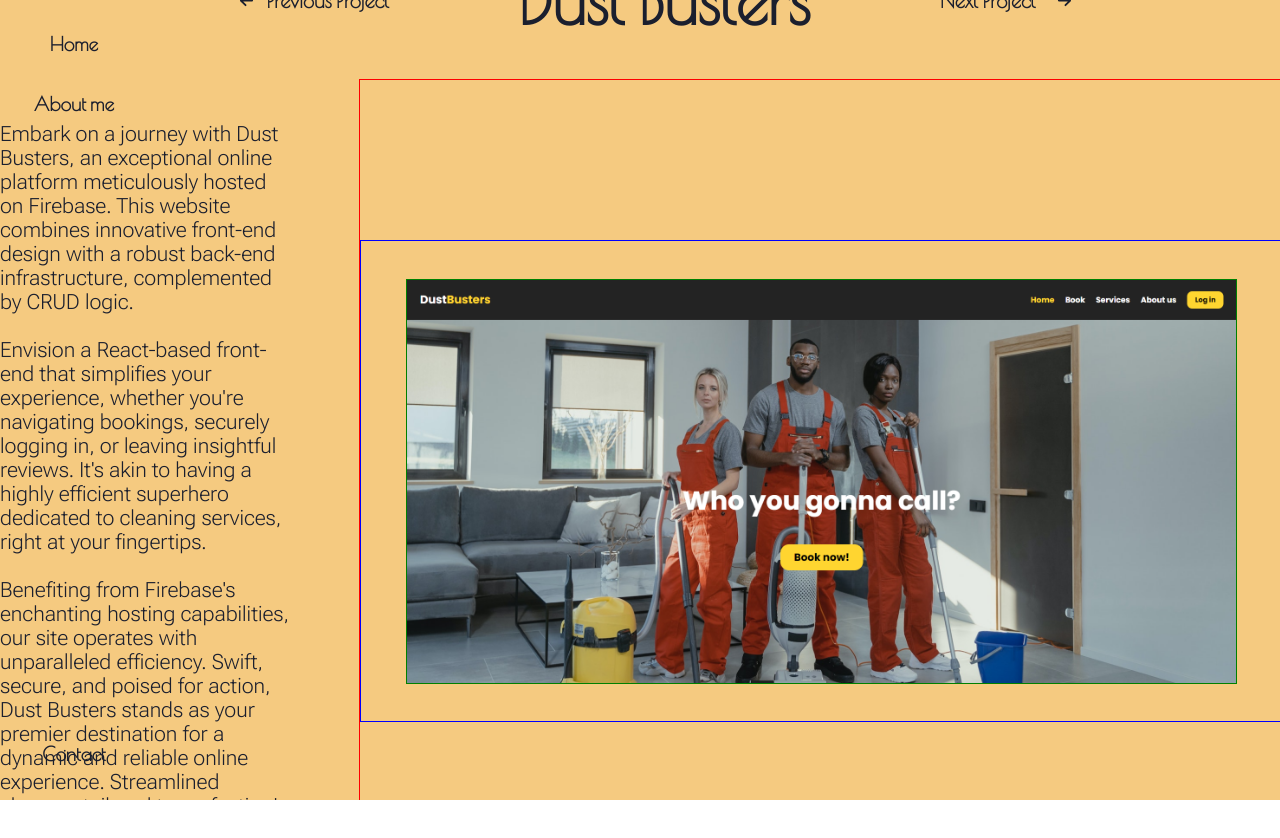
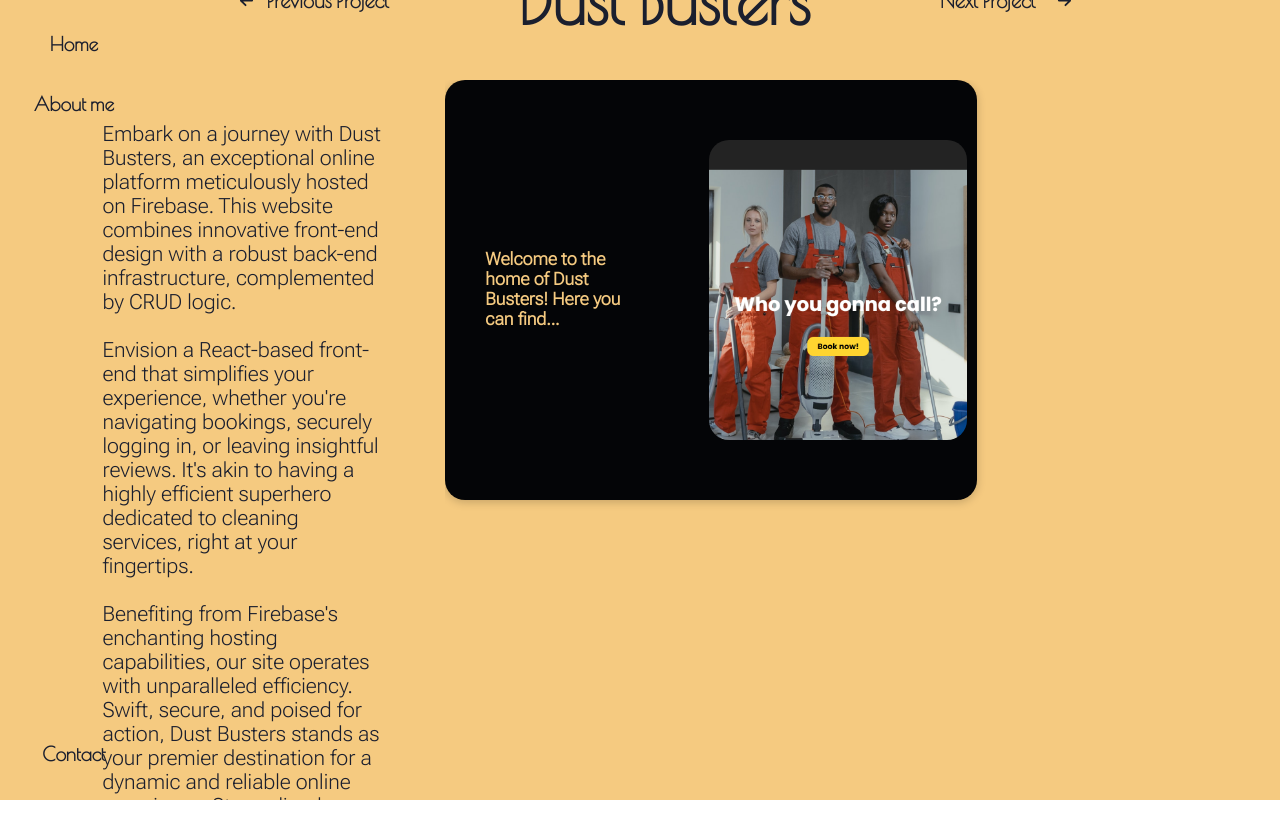
Before and after one commit to starleafer/My-portfolio, a React (Vite) app in the folder workspace/: page /cleaning in a window 1280 px wide. Shown: the top 838 px of the page. Built offline with nearby package versions, Linux system fonts and the light colour scheme; a web font is replaced by a local one.

Commit message:
Enhance ParallaxImage component with dynamic styling and image information

```diff
--- a/workspace/src/components/PageBody.jsx
+++ b/workspace/src/components/PageBody.jsx
@@ -1,14 +1,20 @@
-import React, { useEffect, useRef, useState } from 'react'
+import React, { useEffect, useRef, useState } from "react";
 import styled, { keyframes } from "styled-components";
-import { Link } from 'react-router-dom';
-import { motion as m, motion, useMotionValueEvent, useScroll, useTransform } from 'framer-motion';
-import { FontAwesomeIcon } from '@fortawesome/react-fontawesome'
-import { faGithub } from '@fortawesome/free-brands-svg-icons';
-import { useCardContext } from '../context/CardContext';
-import { faArrowUpRightFromSquare } from '@fortawesome/free-solid-svg-icons';
-import PageNavigationButton from './PageNavigationButton';
-import ImageGallerySlider from './ImageGallerySlider';
-import ParallaxImage from './ParallaxImage';
+import { Link } from "react-router-dom";
+import {
+  motion as m,
+  motion,
+  useMotionValueEvent,
+  useScroll,
+  useTransform,
+} from "framer-motion";
+import { FontAwesomeIcon } from "@fortawesome/react-fontawesome";
+import { faGithub } from "@fortawesome/free-brands-svg-icons";
+import { useCardContext } from "../context/CardContext";
+import { faArrowUpRightFromSquare } from "@fortawesome/free-solid-svg-icons";
+import PageNavigationButton from "./PageNavigationButton";
+import ImageGallerySlider from "./ImageGallerySlider";
+import ParallaxImage from "./ParallaxImage";
 
 function PageBody({
   title,
@@ -28,37 +34,36 @@ function PageBody({
   const [isSwitchActive, setIsSwitchActive] = useState(false);
   const { card } = useCardContext();
 
-  const links = [nativeRepo, browserRepo, website].filter(link => link);
+  const links = [nativeRepo, browserRepo, website].filter((link) => link);
   const numColumns = links.length;
 
-  const currentPath = window.location.pathname.replace('/', '');
-  const currentCard = card.find(item => item.path === currentPath) || card[0];
+  const currentPath = window.location.pathname.replace("/", "");
+  const currentCard = card.find((item) => item.path === currentPath) || card[0];
   const color = currentCard.color;
   const backgroundColor = currentCard.backgroundColor;
   const shadowColor = currentCard.shadow;
 
   useEffect(() => {
-    console.log('Native images:', {
+    console.log("Native images:", {
       array: nativeImages,
       length: nativeImages?.length,
       isArray: Array.isArray(nativeImages),
-      sample: nativeImages?.[0]
+      sample: nativeImages?.[0],
     });
 
-    console.log('Browser images:', {
+    console.log("Browser images:", {
       array: browserImages,
       length: browserImages?.length,
       isArray: Array.isArray(browserImages),
-      sample: browserImages?.[0]
+      sample: browserImages?.[0],
     });
   }, [nativeImages, browserImages]);
-
 
   const renderNativeLink = nativeRepo && (
     <Link
       to={nativeRepo}
       target="_blank"
-      style={{ textDecoration: 'none', color: color }}
+      style={{ textDecoration: "none", color: color }}
       onMouseEnter={() => setHoveredLink(2)}
       onMouseLeave={() => setHoveredLink(null)}
     >
@@ -67,7 +72,7 @@ function PageBody({
           <FontAwesomeIcon
             icon={faGithub}
             className="icon"
-            style={{ marginRight: '0.5vw' }}
+            style={{ marginRight: "0.5vw" }}
           />
         )}
         Native code
@@ -79,7 +84,7 @@ function PageBody({
     <Link
       to={browserRepo}
       target="_blank"
-      style={{ textDecoration: 'none', color: color }}
+      style={{ textDecoration: "none", color: color }}
       onMouseEnter={() => setHoveredLink(2)}
       onMouseLeave={() => setHoveredLink(null)}
     >
@@ -88,7 +93,7 @@ function PageBody({
           <FontAwesomeIcon
             icon={faGithub}
             className="icon"
-            style={{ marginRight: '0.5vw' }}
+            style={{ marginRight: "0.5vw" }}
           />
         )}
         Browser code
@@ -100,7 +105,7 @@ function PageBody({
     <Link
       to={website}
       target="_blank"
-      style={{ textDecoration: 'none', color: color }}
+      style={{ textDecoration: "none", color: color }}
       onMouseEnter={() => setHoveredLink(3)}
       onMouseLeave={() => setHoveredLink(null)}
     >
@@ -108,7 +113,7 @@ function PageBody({
         {window.innerWidth >= 768 && (
           <FontAwesomeIcon
             icon={faArrowUpRightFromSquare}
-            style={{ marginRight: '0.5vw' }}
+            style={{ marginRight: "0.5vw" }}
           />
         )}
         The webpage
@@ -116,16 +121,21 @@ function PageBody({
     </Link>
   );
 
-
   return (
     <Body backgroundColor={backgroundColor}>
-
       <Content color={color}>
         <TitleContainer>
           <PageNavigationButton title={title} shadowColor={shadowColor} />
         </TitleContainer>
         <ContentGroup>
-          <PageDescription style={{ display: 'flex', flexDirection: 'column', font: '55vw', margin: '0' }}>
+          <PageDescription
+            style={{
+              display: "flex",
+              flexDirection: "column",
+              font: "55vw",
+              margin: "0",
+            }}
+          >
             {PageDescription1}
             {PageDescription2 ? (
               <>
@@ -152,29 +162,27 @@ function PageBody({
             </LinkGroup>
           </PageDescription>
           <ImageContainer isSwitchActive={isSwitchActive}>
-            {isNative
-              ?
-                <ParallaxImage images={nativeImages} />
-
-              :
-                <ParallaxImage  images={browserImages} />
-
-            }
-
-
-            {/* <ImageGallerySlider
+            {isNative ? (
+              <ParallaxImage
+                images={nativeImages}
+                backgroundColor={backgroundColor}
                 color={color}
+                invertedColors={invertedColors}
+                isNative={isNative}
+              />
+            ) : (
+              <ParallaxImage
+                images={browserImages}
                 backgroundColor={backgroundColor}
-              shadowColor={shadowColor}
-              images={isNative ? nativeImages : browserImages}
-              isNative={isNative}
+                color={color}
                 invertedColors={invertedColors}
-            /> */}
+              />
+            )}
           </ImageContainer>
         </ContentGroup>
       </Content>
     </Body>
-  )
+  );
 }
 
 const fadein = keyframes`
@@ -189,7 +197,7 @@ const fadein = keyframes`
 const Body = styled(m.div)`
   position: relative;
   display: flex;
-  background-color: ${props => props.backgroundColor};
+  background-color: ${(props) => props.backgroundColor};
   width: 100vw;
   height: 100vh;
   overflow: hidden;
@@ -216,7 +224,7 @@ const Content = styled.div`
   justify-content: center;
   flex-direction: column;
   animation: ${fadein} 0.8s forwards;
-  color: ${props => props.color};
+  color: ${(props) => props.color};
 
   @media (max-width: 1024px) {
     width: 95%;
@@ -231,14 +239,14 @@ const Content = styled.div`
     margin: 0 10px 0 0;
     gap: 20px;
   }
-  `
+`;
 
 const ContentGroup = styled.div`
   display: flex;
   /* width: 100vw; */
   height: 100vh;
   align-items: center;
-  justify-content: flex-start;
+  justify-content: center;
   flex-direction: row;
   /* margin-left: 25vw; */
   gap: 4em;
@@ -279,7 +287,7 @@ const PageDescription = styled.div`
     font-size: 1.1em;
     width: 100%;
   }
-  `
+`;
 const LinkGroup = styled.div`
   display: flex;
   width: 100%;
@@ -297,7 +305,7 @@ const LinkGroup = styled.div`
     justify-content: center;
     margin-top: 10px;
   }
-`
+`;
 
 const Github = styled.div`
   display: flex;
@@ -306,7 +314,7 @@ const Github = styled.div`
   justify-content: center;
   padding: 0.3em;
   border-radius: 15px;
-  border: 4px dotted ${props => props.color};
+  border: 4px dotted ${(props) => props.color};
 
   @media (max-width: 1440px) {
     font-size: 1vw;
@@ -318,7 +326,7 @@ const Github = styled.div`
 
   @media (max-width: 965px) {
     font-size: 0.8vw;
-      border: 2px dotted ${props => props.color};
+    border: 2px dotted ${(props) => props.color};
   }
 
   @media (max-width: 768px) {
@@ -329,11 +337,11 @@ const Github = styled.div`
   @media (max-width: 425px) {
     width: 60%;
   }
-`
+`;
 
 const LinkContainer = styled.div`
   display: grid;
-  grid-template-columns: repeat(${props => props.numColumns}, 1fr);
+  grid-template-columns: repeat(${(props) => props.numColumns}, 1fr);
   width: 100%;
   padding: 0.4vw;
   align-items: center;
@@ -345,27 +353,25 @@ const LinkContainer = styled.div`
     justify-content: flex-start;
     margin: 0;
   }
-`
+`;
 
 const InfoLinks = styled.div`
   display: flex;
   position: relative;
   align-items: center;
   justify-content: center;
-  font-family: 'Roboto Flex';
+  font-family: "Roboto Flex";
   font-size: clamp(10px, 2vw, 21px);
-  color: ${props => props.color};
+  color: ${(props) => props.color};
   border-radius: 10px;
 
   &:hover {
     color: #fff;
   }
-`
+`;
 
 const ImageContainer = styled(motion.div)`
   width: 100%;
+`;
 
-`
-
-
-export default PageBody
+export default PageBody;
--- a/workspace/src/components/ParallaxImage.jsx
+++ b/workspace/src/components/ParallaxImage.jsx
@@ -3,20 +3,21 @@ import { motion, useScroll, useTransform, useSpring } from "framer-motion";
 import styled from "styled-components";
 import Lenis from "lenis";
 
-
-export default function ParallaxImage({ images = [] }) {
+export default function ParallaxImage({
+  images = [],
+  backgroundColor,
+  color,
+  invertedColors,
+  isNative,
+}) {
   const containerRef = useRef(null);
-
-  useEffect(() => {
-    console.log('Processing images:', images);
-  }, [images]);
 
   useEffect(() => {
     const lenis = new Lenis({
       wrapper: containerRef.current,
       content: containerRef.current,
       duration: 1.2,
-      orientation: 'vertical',
+      orientation: "vertical",
       smooth: true,
       smoothWheel: true,
       touchMultiplier: 2,
@@ -38,8 +39,6 @@ export default function ParallaxImage({ images = [] }) {
     return null;
   }
 
-
-
   return (
     <Container ref={containerRef}>
       {images.map((image, index) => {
@@ -47,36 +46,69 @@ export default function ParallaxImage({ images = [] }) {
         const { scrollYProgress } = useScroll({
           target: itemRef,
           container: containerRef,
-          offset: ["start end", "end start"],
+          offset: ["start end", "start start"],
         });
 
         const opacity = useTransform(scrollYProgress, [0, 0.5, 1], [0, 1, 1]);
         const scale = useTransform(scrollYProgress, [0, 0.5, 1], [1.5, 1, 1]);
 
-        const smoothOpacity = useSpring(opacity, { stiffness: 100, damping: 20 });
+        const smoothOpacity = useSpring(opacity, {
+          stiffness: 100,
+          damping: 20,
+        });
+
         const smoothScale = useSpring(scale, { stiffness: 100, damping: 20 });
 
         const imageUrl = image.src || image;
         const imageAlt = image.alt || `Image ${index + 1}`;
 
+        const adjustBackgroundColor = (index, totalImages, color) => {
+          const percentage = 15 + index * 15;
+
+          const adjustedPercentage = Math.min(percentage, 100);
+
+          console.log(
+            `Index: ${index}, Adjusted Percentage: ${adjustedPercentage}`
+          );
+          return `color-mix(in srgb, ${color} ${adjustedPercentage}%, black)`;
+        };
+
         return (
-          <ImageWrapper
+          <CardWrapper
             key={image.id || index}
             ref={itemRef}
             isFirst={index === 0}
             isLast={index === images.length - 1}
+            isNative={isNative}
+            style={{
+              backgroundColor: adjustBackgroundColor(
+                index,
+                images.length,
+                invertedColors ? color : backgroundColor
+              ),
+              color: invertedColors ? backgroundColor : color,
+              top: isNative ? `${index * 10}px` : `${index * 35}px`,
+              marginBottom: index === images.length - 1 ? "40vh" : "0",
+            }}
           >
-            <StyledImage
+            <InfoContainer>
+              <Info>{image.info}</Info>
+            </InfoContainer>
+            <ImageContainer isNative={isNative}>
+              <Image
                 src={imageUrl}
                 alt={imageAlt}
                 style={{
                   opacity: smoothOpacity,
                   scale: smoothScale,
                 }}
-              onLoad={() => console.log(`Image loaded successfully:`, imageUrl)}
+                onLoad={() =>
+                  console.log(`Image loaded successfully:`, imageUrl)
+                }
                 onError={(e) => console.error(`Image load error:`, imageUrl, e)}
               />
-          </ImageWrapper>
+            </ImageContainer>
+          </CardWrapper>
         );
       })}
     </Container>
@@ -86,29 +118,59 @@ export default function ParallaxImage({ images = [] }) {
 const Container = styled.div`
   position: relative;
   height: 100vh;
-  width: 100%;
+  width: 47vw;
   overflow-y: scroll;
-  border: 1px solid red;
 `;
 
-const ImageWrapper = styled(motion.div)`
+const CardWrapper = styled(motion.div)`
+  display: flex;
+  flex-direction: row;
+  justify-content: center;
+  align-items: center;
+  position: sticky;
+  gap: ${(props) => (props.isNative ? "0" : "5em")};
+  top: 0;
+  margin-top: ${(props) => (props.isFirst ? "0" : "80vh")};
+  width: ${(props) => (props.isNative ? "25vw" : "40vw")};
+  height: ${(props) => (props.isNative ? "500px" : "400px")};
+  padding: 10px;
+  border-radius: 20px;
+  overflow: hidden;
+  background-color: ${(props) => props.backgroundColor};
+  box-shadow: 0px 2px 10px rgba(0, 0, 0, 0.2);
+`;
+
+const InfoContainer = styled.div`
   display: flex;
   justify-content: center;
   align-items: center;
-  position: sticky;
-  top: 0;
-  margin-top: ${props => props.isFirst ? "20vh" : props.isLast ? "10vh" : "80vh"};
-  width: 100%;
-  height: 60vh;
-  border: 1px solid blue;
+  text-align: start;
+  font-size: 1rem;
+  margin: 0 0 10px 30px;
+  width: 170px;
+  left: 20px;
 `;
 
-const StyledImage = styled(motion.img)`
-  max-width: 90%;
-  max-height: 90%;
-  width: auto;
-  height: auto;
-  object-fit: contain;
-  border: 1px solid green;
+const Info = styled.p`
+  font-size: 1.1rem;
+  font-weight: 600;
+  margin-bottom: 10px;
+  font-family: "Roboto Flex";
+`;
+
+const ImageContainer = styled.div`
+  position: relative;
+  display: flex;
+  justify-content: center;
+  align-items: center;
+  width: ${(props) => (props.isNative ? "60%" : "60%")};
+  height: ${(props) => (props.isNative ? "400px" : "300px")};
   overflow: hidden;
+  border-radius: 20px;
 `;
+
+const Image = styled(motion.img)`
+  height: 100%;
+  object-fit: cover;
+  border-radius: 20px;
+`;
--- a/workspace/src/components/pages/Cleaning.jsx
+++ b/workspace/src/components/pages/Cleaning.jsx
@@ -1,32 +1,60 @@
-import React, { useState } from 'react';
+import React, { useState } from "react";
 import styled from "styled-components";
-import { useTransitionContext } from '../../context/TransitionContext';
-import TransitionScreen from '../TransitionScreen';
-import PageBody from '../PageBody';
+import { useTransitionContext } from "../../context/TransitionContext";
+import TransitionScreen from "../TransitionScreen";
+import PageBody from "../PageBody";
 
 function Cleaning() {
-  const [ isNative, setIsNative ] = useState(false)
-  const [ isBrowser, setIsBrowser ] = useState(true)
+  const [isNative, setIsNative] = useState(false);
+  const [isBrowser, setIsBrowser] = useState(true);
   const { runTransition } = useTransitionContext();
 
-  const title = "Dust Busters"
+  const title = "Dust Busters";
 
-  const PageDescription1 = "Embark on a journey with Dust Busters, an exceptional online platform meticulously hosted on Firebase. This website combines innovative front-end design with a robust back-end infrastructure, complemented by CRUD logic.";
+  const PageDescription1 =
+    "Embark on a journey with Dust Busters, an exceptional online platform meticulously hosted on Firebase. This website combines innovative front-end design with a robust back-end infrastructure, complemented by CRUD logic.";
 
-  const PageDescription2 = "Envision a React-based front-end that simplifies your experience, whether you're navigating bookings, securely logging in, or leaving insightful reviews. It's akin to having a highly efficient superhero dedicated to cleaning services, right at your fingertips."
+  const PageDescription2 =
+    "Envision a React-based front-end that simplifies your experience, whether you're navigating bookings, securely logging in, or leaving insightful reviews. It's akin to having a highly efficient superhero dedicated to cleaning services, right at your fingertips.";
 
-  const PageDescription3 = "Benefiting from Firebase's enchanting hosting capabilities, our site operates with unparalleled efficiency. Swift, secure, and poised for action, Dust Busters stands as your premier destination for a dynamic and reliable online experience. Streamlined cleanup, tailored to perfection! 🚀✨"
+  const PageDescription3 =
+    "Benefiting from Firebase's enchanting hosting capabilities, our site operates with unparalleled efficiency. Swift, secure, and poised for action, Dust Busters stands as your premier destination for a dynamic and reliable online experience. Streamlined cleanup, tailored to perfection! 🚀✨";
 
-  const browserRepo = "https://github.com/starleafer/The-movie-app"
+  const browserRepo = "https://github.com/starleafer/The-movie-app";
 
   const website = "https://dustbusters-207c6.web.app/";
 
   const browserImages = [
-    { id: "1", src: '/pageimages/dustbusters/1.png', alt: 'browser search' },
-    { id: "2", src: '/pageimages/dustbusters/2.png', alt: 'browser pager' },
-    { id: "3", src: '/pageimages/dustbusters/dbBook.png', alt: 'browser series' },
-    { id: "4", src: '/pageimages/dustbusters/dbLogin.png', alt: 'browser series' },
-    { id: "5", src: '/pageimages/dustbusters/dbReviews.png', alt: 'browser series' },
+    {
+      id: "1",
+      src: "/pageimages/dustbusters/1.png",
+      info: "Welcome to the home of Dust Busters! Here you can find...",
+      alt: "browser search",
+    },
+    {
+      id: "2",
+      src: "/pageimages/dustbusters/2.png",
+      info: "...our booking page..",
+      alt: "browser pager",
+    },
+    {
+      id: "3",
+      src: "/pageimages/dustbusters/dbBook.png",
+      info: "...our booking form..",
+      alt: "browser series",
+    },
+    {
+      id: "4",
+      src: "/pageimages/dustbusters/dbLogin.png",
+      info: "...and our login page!",
+      alt: "browser series",
+    },
+    {
+      id: "5",
+      src: "/pageimages/dustbusters/dbReviews.png",
+      info: "Checkout our reviews!",
+      alt: "browser series",
+    },
   ];
 
   return (
@@ -43,14 +71,9 @@ function Cleaning() {
         isBrowser={isBrowser}
         invertedColors
       />
-      {
-      runTransition === true
-      ? <TransitionScreen />
-      : ""
-    }
+      {runTransition === true ? <TransitionScreen /> : ""}
     </>
-  )
+  );
 }
 
-
-export default Cleaning
+export default Cleaning;
--- a/workspace/src/components/pages/MovieApp.jsx
+++ b/workspace/src/components/pages/MovieApp.jsx
@@ -32,9 +32,9 @@ function MovieApp() {
   ];
 
   const browserImages = [
-    { id: "1", src: '/pageimages/movieapp/browserSearch.png', alt: 'browser search' },
-    { id: "2", src: '/pageimages/movieapp/browserPager.png', alt: 'browser pager' },
-    { id: "3", src: '/pageimages/movieapp/browserSerier.png', alt: 'browser series' },
+    { id: "1", src: '/pageimages/movieapp/browserSearch.png', info: "Time for a movie night! Search for your favorite movie!", alt: 'browser search' },
+    { id: "2", src: '/pageimages/movieapp/browserPager.png', info: "We have a wide range of movies to choose from!", alt: 'browser pager' },
+    { id: "3", src: '/pageimages/movieapp/browserSerier.png', info: "Or is it a series you're looking for? We've got you covered!", alt: 'browser series' },
   ];
 
 
```
Also changed, not shown: workspace/src/components/pages/ChatApp.jsx (+9 -8 lines), workspace/src/components/pages/WebbShop.jsx (+5 -7 lines). Lines whose indentation alone changed are shown as unchanged.
